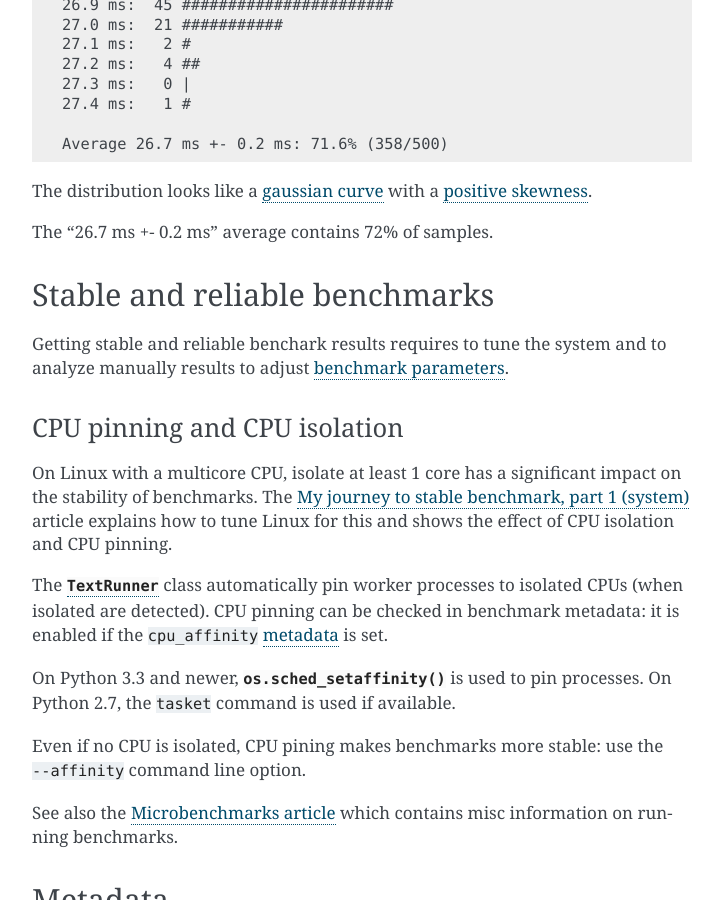
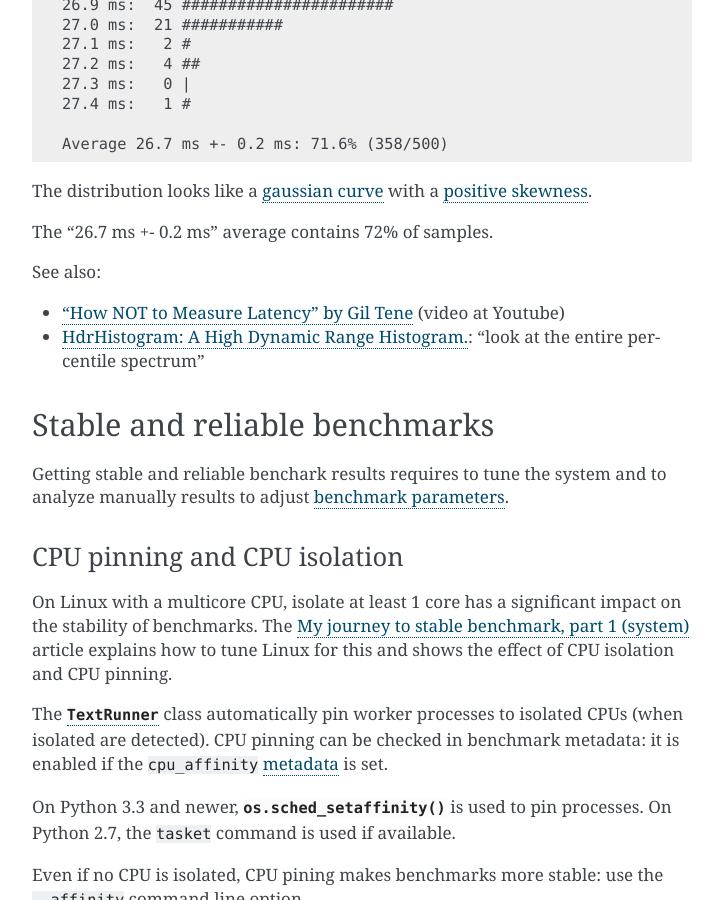
Before and after one commit to psf/pyperf, a Sphinx documentation site: the page built from doc/perf.rst, in a window 1280 px wide and 900 px high, scrolled down 1750 px. Shown: the whole window, without its empty margins (388-1111 px from the left). Built offline with Sphinx 7.4.7, drawn with Linux system fonts in a browser that asks for light colours.

Commit message:
doc: HdrHistogram

```diff
--- a/doc/perf.rst
+++ b/doc/perf.rst
@@ -98,6 +98,14 @@ The distribution looks like a `gaussian curve
 
 The "26.7 ms +- 0.2 ms" average contains 72% of samples.
 
+See also:
+
+* `"How NOT to Measure Latency" by Gil Tene
+  <https://www.youtube.com/watch?v=lJ8ydIuPFeU>`_ (video at Youtube)
+* `HdrHistogram: A High Dynamic Range Histogram.
+  <http://hdrhistogram.github.io/HdrHistogram/>`_: "look at the entire
+  percentile spectrum"
+
 
 Stable and reliable benchmarks
 ==============================
```
